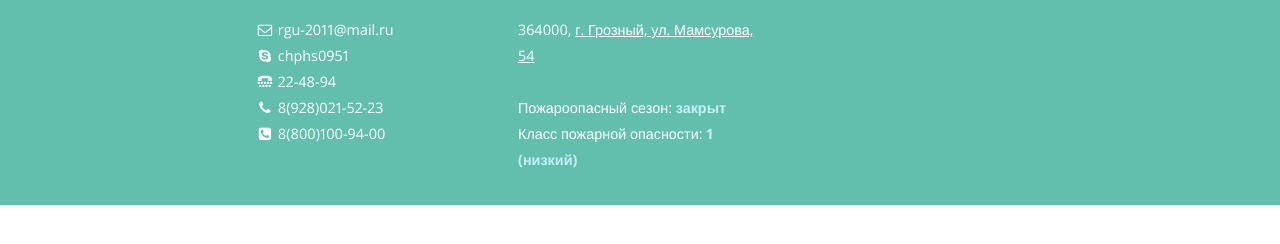
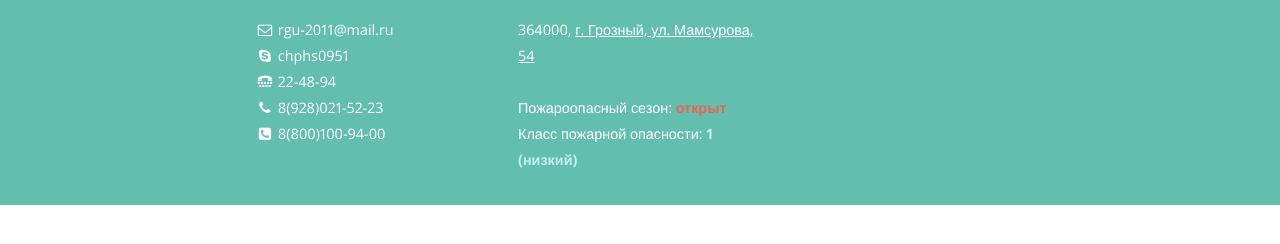
Before and after one commit to lpc95/lpc95.github.io, a Jekyll site: the page built from index.html, in a window 1280 px wide. Shown: the part 577-821 px from the top of the page. Built offline with Jekyll 4.4.1, drawn with Linux system fonts in a browser that asks for light colours; nearby versions of some CDN libraries; the list of posts is cut into pages by our own code; a style sheet for code colours, icons or effects is not loaded.

Commit message:
Update footer.html
отметка об открытии пожароопасного сезона

```diff
--- a/_includes/footer.html
+++ b/_includes/footer.html
@@ -46,7 +46,7 @@
       <span class="index">364000,</span>
       <a href="https://goo.gl/maps/epAguvJChAu" target="_blank"><span class="adress">г. Грозный, ул. Мамсурова, 54</span></a>
       <br>
-      <span class="fire_season"><br>Пожароопасный сезон: <b style="color:#C5EFF7">закрыт</b></span>
+      <span class="fire_season"><br>Пожароопасный сезон: <b style="color:#ec644b">открыт</b></span>
       <span class="fire_danger_factor"><span>Класс пожарной опасности: <b style="color:#C5EFF7">1 (низкий)</b></span>
     </div>
 
```
